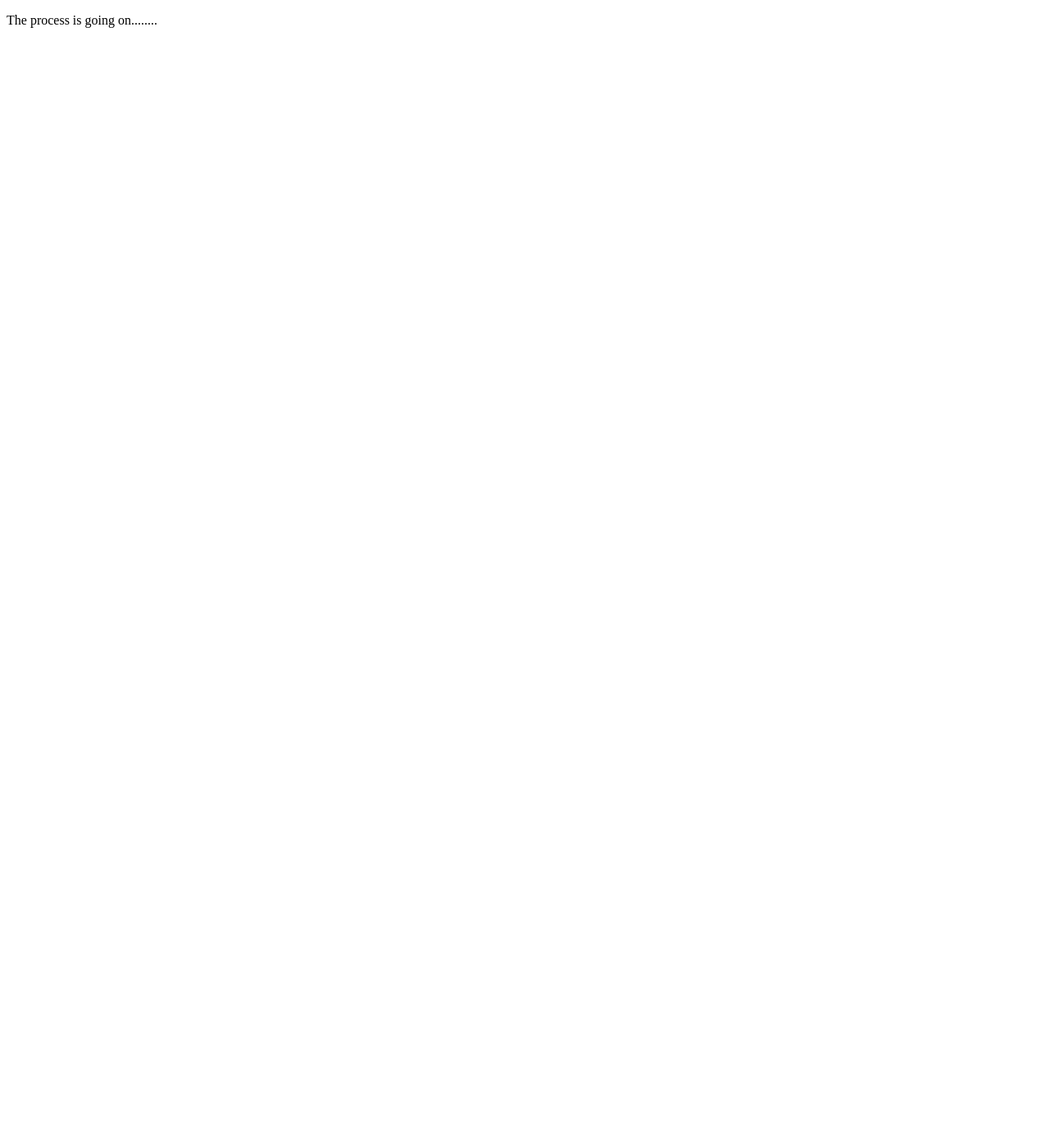
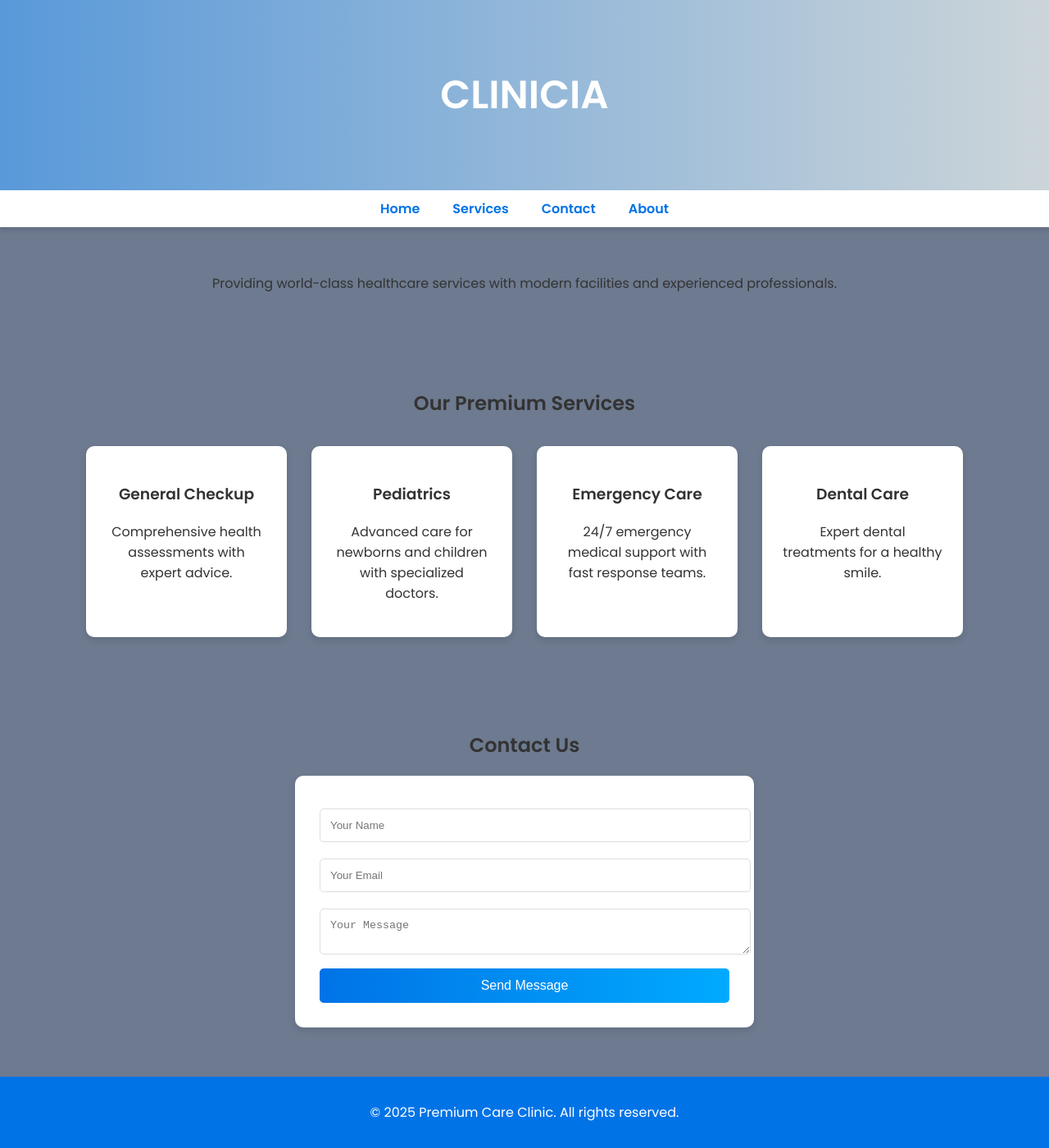
Before and after one commit to Sani05M/CLINICIA, a plain HTML site: page Index.html in a window 1280 px wide. Shown: the whole page at 82% size. Before the commit the page ends 800 px from the top, so only its background shows below. Drawn offline with Linux system fonts and the light colour scheme.

Commit message:
Adding Css

```diff
--- a/Index.html
+++ b/Index.html
@@ -3,9 +3,141 @@
 <head>
     <meta charset="UTF-8">
     <meta name="viewport" content="width=device-width, initial-scale=1.0">
-    <title>CLINICIA</title>
+    <title>Premium Clinic</title>
+    <link rel="preconnect" href="https://fonts.googleapis.com">
+    <link rel="preconnect" href="https://fonts.gstatic.com" crossorigin>
+    <link href="https://fonts.googleapis.com/css2?family=Poppins:wght@300;400;600&display=swap" rel="stylesheet">
+    <style>
+        body {
+            font-family: 'Poppins', sans-serif;
+            margin: 0;
+            padding: 0;
+            background-color: #6d7a8f;
+            color: #333;
+
+        }
+        header {
+            background: linear-gradient(to right, #5999d9, #ccd5d9);
+            color: white;
+            text-align: center;
+            padding: 2em 0;
+            font-size: 1.5em;
+            font-weight: 600;
+        }
+        nav {
+            display: flex;
+            justify-content: center;
+            background: white;
+            padding: 10px 0;
+            box-shadow: 0px 4px 6px rgba(0, 0, 0, 0.1);
+        }
+        nav a {
+            margin: 0 20px;
+            text-decoration: none;
+            color: #0073e6;
+            font-weight: 600;
+            transition: 0.3s;
+        }
+        nav a:hover {
+            color: #005bb5;
+        }
+        .container {
+            max-width: 1100px;
+            margin: auto;
+            padding: 40px 20px;
+            text-align: center;
+        }
+        .services {
+            display: flex;
+            justify-content: space-between;
+            flex-wrap: wrap;
+        }
+        .service {
+            flex: 1;
+            background: white;
+            padding: 25px;
+            margin: 15px;
+            border-radius: 10px;
+            box-shadow: 0px 4px 8px rgba(0, 0, 0, 0.1);
+            transition: transform 0.3s;
+        }
+        .service:hover {
+            transform: translateY(-5px);
+        }
+        .contact-form {
+            max-width: 500px;
+            margin: auto;
+            background: white;
+            padding: 30px;
+            border-radius: 10px;
+            box-shadow: 0px 4px 8px rgba(0, 0, 0, 0.1);
+        }
+        input, textarea {
+            width: 100%;
+            margin: 10px 0;
+            padding: 12px;
+            border: 1px solid #ddd;
+            border-radius: 5px;
+        }
+        button {
+            width: 100%;
+            background: linear-gradient(to right, #0073e6, #00aaff);
+            color: white;
+            padding: 12px;
+            border: none;
+            border-radius: 5px;
+            cursor: pointer;
+            font-size: 1em;
+            transition: 0.3s;
+        }
+        button:hover {
+            background: linear-gradient(to right, #005bb5, #008cd4);
+        }
+        footer {
+            background: #0073e6;
+            color: white;
+            text-align: center;
+            padding: 15px;
+            margin-top: 20px;
+        }
+    </style>
 </head>
 <body>
-    <p>The process is going on........</p>
+    <header>
+        <h1>CLINICIA</h1>
+    </header>
+    <nav>
+        <a href="#home">Home</a>
+        <a href="#services">Services</a>
+        <a href="#contact">Contact</a>
+        <a href="#About">About</a>
+    </nav>
+    <div class="container" id="home">
+        <!-- <h2>About Our Clinic</h2> -->
+        <p>Providing world-class healthcare services with modern facilities and experienced professionals.</p>
+    </div>
+    <div class="container" id="services">
+        <h2>Our Premium Services</h2>
+        <div class="services">
+            <div class="service"><h3>General Checkup</h3><p>Comprehensive health assessments with expert advice.</p></div>
+            <div class="service"><h3>Pediatrics</h3><p>Advanced care for newborns and children with specialized doctors.</p></div>
+            <div class="service"><h3>Emergency Care</h3><p>24/7 emergency medical support with fast response teams.</p></div>
+            <div class="service"><h3>Dental Care</h3><p>Expert dental treatments for a healthy smile.</p></div>
+        </div>
+    </div>
+    <div class="container" id="contact">
+        <h2>Contact Us</h2>
+        <div class="contact-form">
+            <form>
+                <input type="text" placeholder="Your Name" required>
+                <input type="email" placeholder="Your Email" required>
+                <textarea placeholder="Your Message" required></textarea>
+                <button type="submit">Send Message</button>
+            </form>
+        </div>
+    </div>
+    <footer>
+        <p>&copy; 2025 Premium Care Clinic. All rights reserved.</p>
+    </footer>
 </body>
-</html></html>
+</html>
--- /dev/null
+++ b/style.css
@@ -0,0 +1,54 @@
+body {
+    font-family: Arial, sans-serif;
+    margin: 0;
+    padding: 0;
+    text-align: center;
+}
+header {
+    background-color: #0073e6;
+    color: white;
+    padding: 1em;
+}
+nav {
+    margin: 10px 0;
+}
+nav a {
+    margin: 0 15px;
+    text-decoration: none;
+    color: #0073e6;
+    font-weight: bold;
+}
+.container {
+    padding: 20px;
+}
+.services {
+    display: flex;
+    justify-content: space-around;
+    flex-wrap: wrap;
+}
+.service {
+    width: 30%;
+    background: #f4f4f4;
+    padding: 20px;
+    margin: 10px;
+    border-radius: 5px;
+}
+.contact-form {
+    max-width: 400px;
+    margin: auto;
+    padding: 20px;
+    background: #f9f9f9;
+    border-radius: 5px;
+}
+input, textarea {
+    width: 100%;
+    margin: 10px 0;
+    padding: 10px;
+}
+button {
+    background: #0073e6;
+    color: white;
+    padding: 10px;
+    border: none;
+    cursor: pointer;
+}
```
